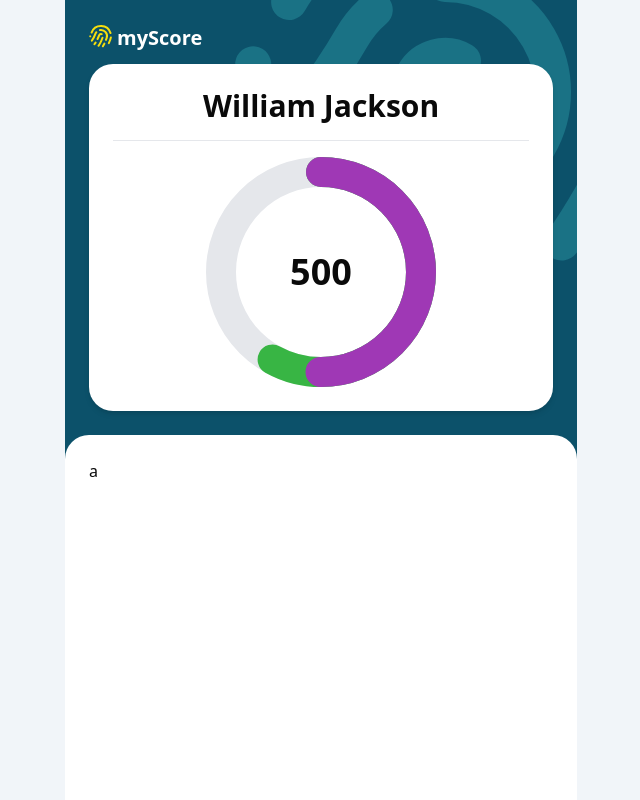
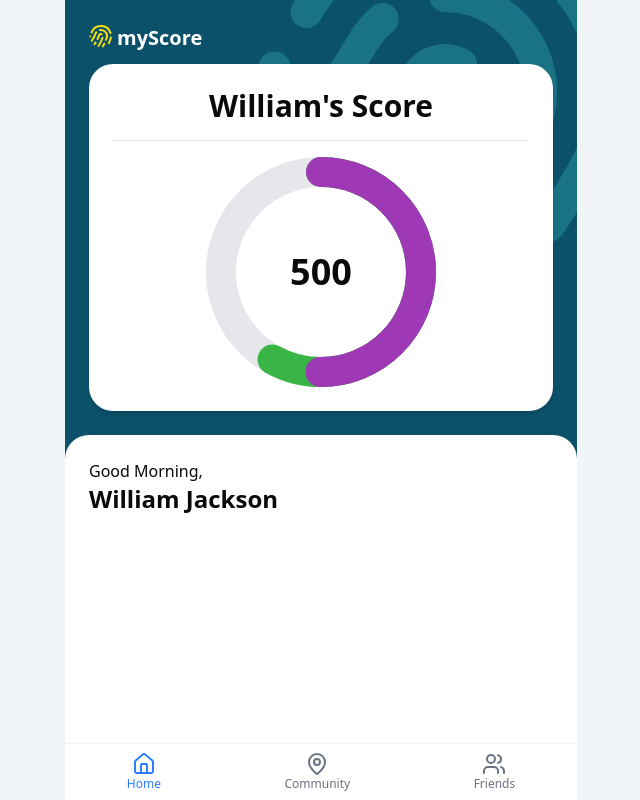
Before and after one commit to williamjaackson/my-score, a Next.js app: page / in a window 1280 px wide. Shown: the whole page, without its empty margins (319-959 px from the left). Built offline with nearby package versions, Linux system fonts and the light colour scheme.

Commit message:
homepage tweaks

```diff
--- a/src/app/page.tsx
+++ b/src/app/page.tsx
@@ -1,24 +1,60 @@
-import { Fingerprint } from "lucide-react";
+import {
+  Fingerprint,
+  Home as HomeIcon,
+  FileText,
+  MapPin,
+  Users,
+} from "lucide-react";
 import MyScore from "./components/MyScore";
 
 export default function Home() {
   return (
-    <>
-      <div className="bg-secondary relative">
-        <Fingerprint className="text-secondary-foreground absolute top-20 right-30 transform rotate-30 scale-1800" />
+    <div className="bg-secondary grid min-h-screen relative">
+      <div className="relative w-full pb-20">
+        {/* Background Fingerprint */}
+        <Fingerprint className="text-secondary-foreground absolute top-20 right-30 transform rotate-[30deg] scale-1600" />
+
+        {/* Header */}
         <div className="text-white text-xl flex gap-1 font-semibold pl-6 pt-6 pb-3">
-          <Fingerprint className="text-logo rotate-20" />
+          <Fingerprint className="text-logo rotate-[20deg]" />
           <p>myScore</p>
         </div>
+
+        {/* User Card */}
         <div className="bg-white rounded-3xl shadow-md p-6 mx-6 relative mb-6">
-          <p className="font-semibold text-center text-3xl">William Jackson</p>
+          <p className="font-semibold text-center text-3xl">William's Score</p>
           <hr className="my-4 border-gray-200" />
           <MyScore />
         </div>
-        <div className="bg-white rounded-t-3xl p-6 top-0 left-0 right-0 z-10 relative">
-          a
+
+        {/* Bottom Section */}
+        <div className="bg-white rounded-t-3xl p-6 top-0 left-0 right-0 relative h-full">
+          <p>Good Morning,</p>
+          <p className="text-2xl font-semibold">William Jackson</p>
         </div>
       </div>
-    </>
+
+      {/* Bottom Navigation Bar */}
+      <nav className="fixed bottom-0 left-0 right-0 bg-white border-t border-gray-100 max-w-lg mx-auto">
+        <div className="flex justify-around items-center py-2">
+          <button className="flex flex-col items-center text-blue-500">
+            <HomeIcon size={24} />
+            <span className="text-xs">Home</span>
+          </button>
+          {/* <button className="flex flex-col items-center text-gray-500 hover:text-blue-500">
+            <FileText size={24} />
+            <span className="text-xs">Report</span>
+          </button> */}
+          <button className="flex flex-col items-center text-gray-500 hover:text-blue-500">
+            <MapPin size={24} />
+            <span className="text-xs">Community</span>
+          </button>
+          <button className="flex flex-col items-center text-gray-500 hover:text-blue-500">
+            <Users size={24} />
+            <span className="text-xs">Friends</span>
+          </button>
+        </div>
+      </nav>
+    </div>
   );
 }
```
